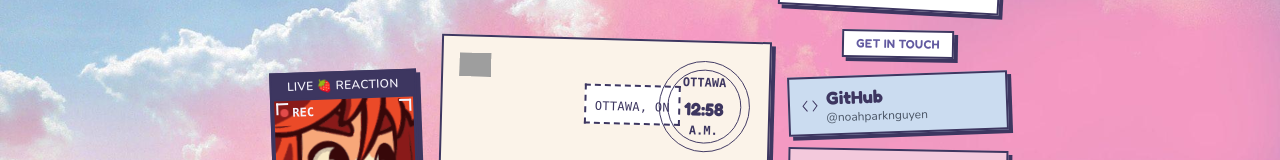
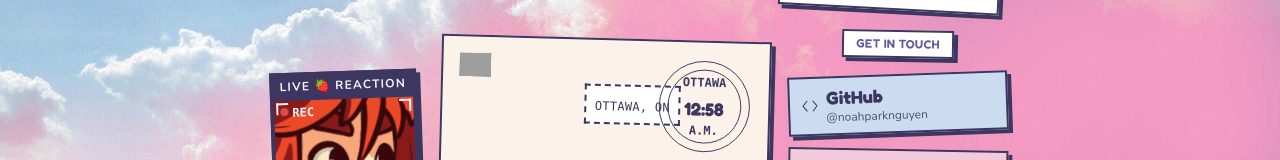
Before and after one commit to noahparknguyen/portfolio, a React (Vite) app: page / in a window 1280 px wide. Shown: the part 599-759 px from the top of the page. Built offline with nearby package versions, Linux system fonts and the light colour scheme; no server answers; grey boxes are pictures that could not be loaded.

Commit message:
Made the Live Reaction label bold and lined the REC dot up with its text

```diff
--- a/src/components/widgets/LiveReaction.jsx
+++ b/src/components/widgets/LiveReaction.jsx
@@ -4,7 +4,11 @@ import Eyebrow from "../ui/Eyebrow";
 function LiveReaction() {
   return (
     <div className="flex h-full flex-col justify-around">
-      <Eyebrow as="p" tone="on-ink" className="bg-ink py-1 text-center">
+      <Eyebrow
+        as="p"
+        tone="on-ink"
+        className="bg-ink py-1 text-center font-bold tracking-widest"
+      >
         Live 🍓 Reaction
       </Eyebrow>
       <div className="relative">
@@ -40,7 +44,7 @@ function LiveReaction() {
           aria-hidden="true"
           className="pointer-events-none absolute left-2 top-2 flex items-center gap-1"
         >
-          <span className="animate-blink h-2 w-2 rounded-full bg-live" />
+          <span className="animate-blink h-2 w-2 -translate-y-px rounded-full bg-live" />
           <span className="font-mono text-xs font-bold leading-none text-on-ink">
             REC
           </span>
```
